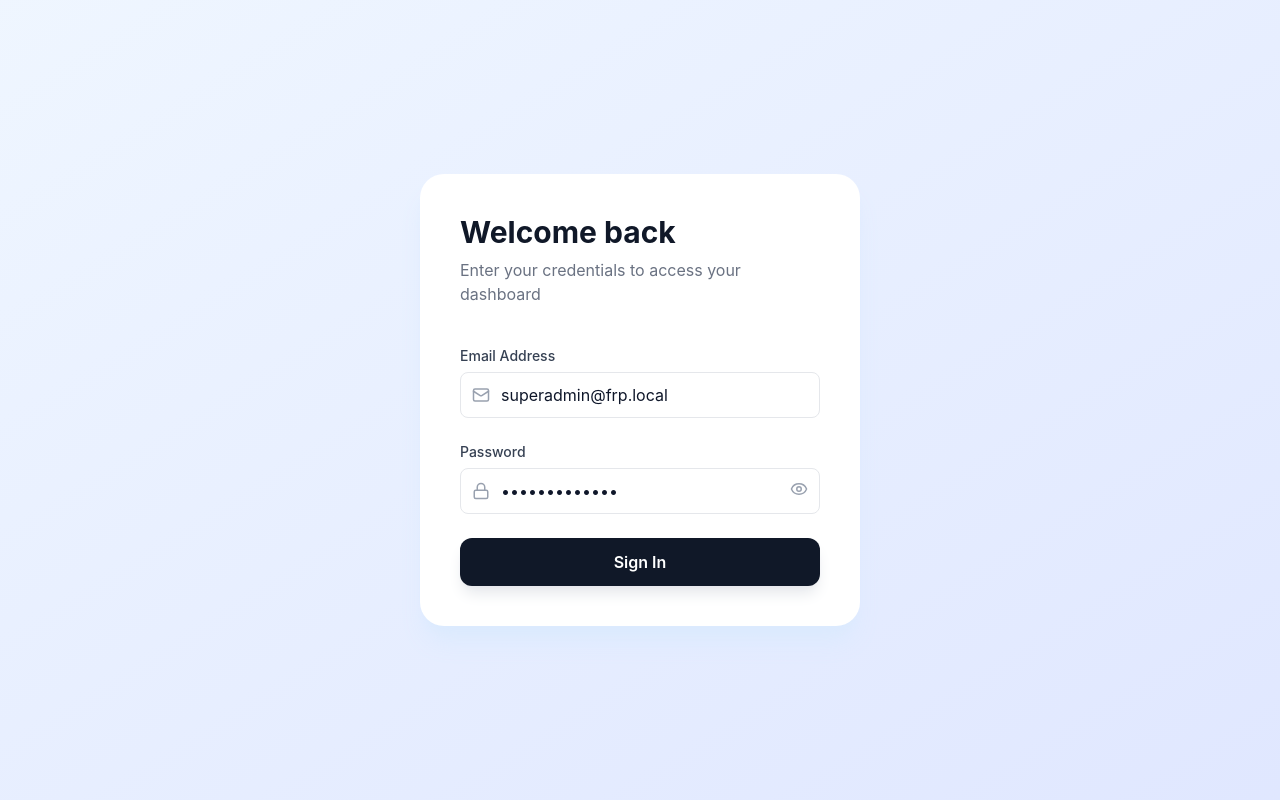
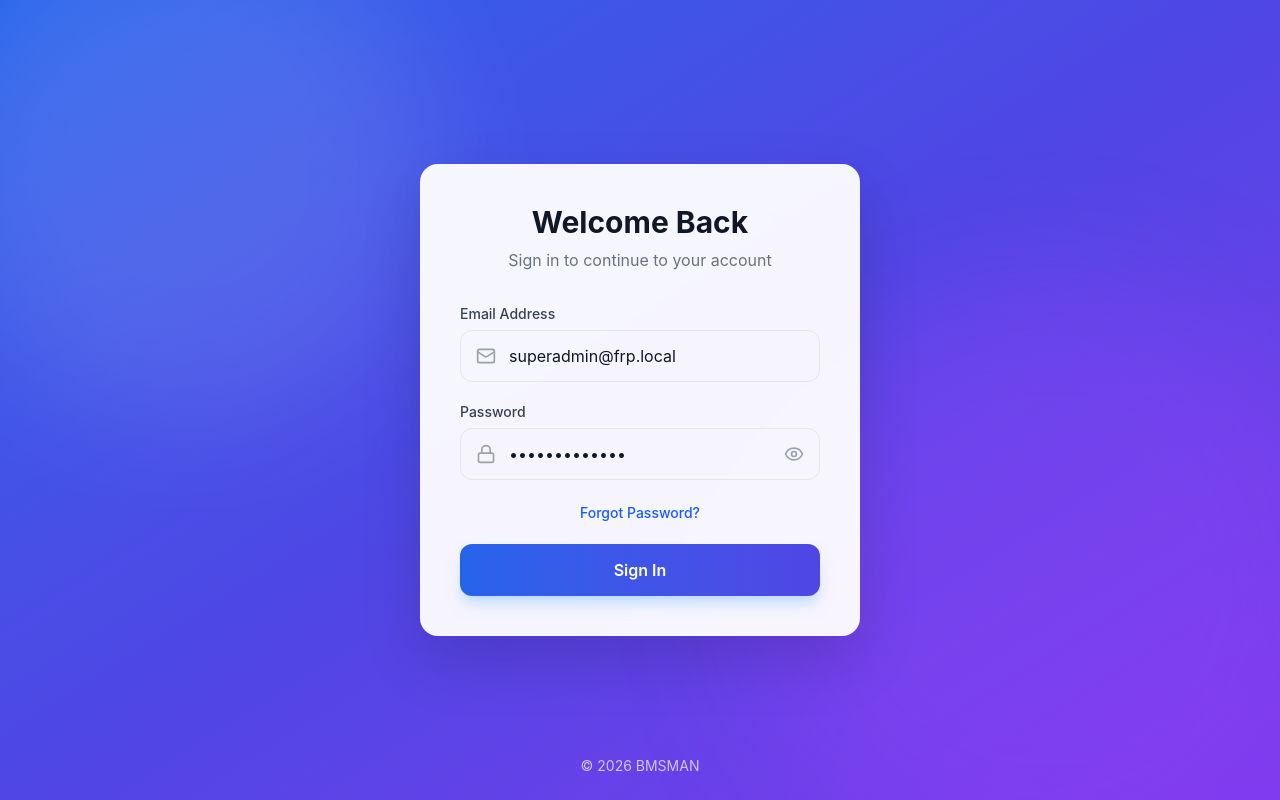
Before and after one commit to sourabh7373/bmsman, a Next.js app: page /login in a window 1280 px wide. Built offline with nearby package versions, Linux system fonts and the light colour scheme.

Commit message:
improve login page UI

```diff
--- a/app/login/page.tsx
+++ b/app/login/page.tsx
@@ -49,9 +49,9 @@ export default function LoginPage() {
   return (
     <AuthLayout>
       <LoginCard>
-        <div className="mb-10">
-          <h1 className="text-3xl font-bold text-gray-900 mb-2">Welcome back</h1>
-          <p className="text-gray-500">Enter your credentials to access your dashboard</p>
+        <div className="text-center mb-8">
+          <h1 className="text-3xl font-bold text-gray-900 mb-2">Welcome Back</h1>
+          <p className="text-gray-500">Sign in to continue to your account</p>
         </div>
 
         {error && (
@@ -60,14 +60,14 @@ export default function LoginPage() {
           </div>
         )}
 
-        <form onSubmit={login} className="space-y-6">
+        <form onSubmit={login} className="space-y-5">
           <InputField
             label="Email Address"
             type="email"
             value={email}
             onChange={(e) => setEmail(e.target.value)}
             placeholder="name@company.com"
-            icon={<Mail size={18} />}
+            icon={<Mail size={20} />}
             required
           />
 
@@ -78,22 +78,26 @@ export default function LoginPage() {
               value={password}
               onChange={(e) => setPassword(e.target.value)}
               placeholder="••••••••"
-              icon={<Lock size={18} />}
+              icon={<Lock size={20} />}
               required
             />
             <button
               type="button"
               onClick={() => setShowPassword(!showPassword)}
-              className="absolute right-3 top-[38px] text-gray-400 hover:text-gray-600 transition-colors"
+              className="absolute right-4 top-[42px] text-gray-400 hover:text-gray-600 transition-colors"
             >
-              {showPassword ? <EyeOff size={18} /> : <Eye size={18} />}
+              {showPassword ? <EyeOff size={20} /> : <Eye size={20} />}
             </button>
+          </div>
+
+          <div className="text-center">
+            <a href="#" className="text-sm text-blue-600 font-medium hover:underline">Forgot Password?</a>
           </div>
 
           <button
             type="submit"
             disabled={loading}
-            className="w-full bg-gray-900 text-white font-semibold rounded-xl h-[48px] hover:bg-gray-800 transition-all disabled:opacity-50 shadow-lg shadow-gray-200"
+            className="w-full bg-gradient-to-r from-[#2563EB] to-[#4F46E5] text-white font-semibold rounded-[12px] h-[52px] hover:opacity-90 transition-all disabled:opacity-50 shadow-lg shadow-blue-200"
           >
             {loading ? "Authenticating..." : "Sign In"}
           </button>
--- a/components/AuthLayout.tsx
+++ b/components/AuthLayout.tsx
@@ -6,10 +6,18 @@ interface AuthLayoutProps {
 
 export const AuthLayout: React.FC<AuthLayoutProps> = ({ children }) => {
   return (
-    <div className="min-h-screen flex w-full items-center justify-center bg-gradient-to-br from-blue-50 to-indigo-100 p-4">
-      <div className="w-full max-w-[440px] bg-white p-8 md:p-10 rounded-3xl shadow-xl shadow-blue-100 animate-in fade-in zoom-in duration-500">
+    <div className="min-h-screen w-full flex items-center justify-center bg-gradient-to-br from-[#2563EB] via-[#4F46E5] to-[#7C3AED] p-4 relative overflow-hidden">
+      {/* Decorative elements */}
+      <div className="absolute top-[-10%] left-[-5%] w-[500px] h-[500px] bg-white/10 rounded-full blur-3xl" />
+      <div className="absolute bottom-[-10%] right-[-5%] w-[600px] h-[600px] bg-purple-500/20 rounded-full blur-3xl" />
+
+      <div className="w-full max-w-[440px] bg-white/95 backdrop-blur-xl p-8 md:p-10 rounded-[18px] shadow-[0_25px_60px_rgba(0,0,0,0.15)] animate-in fade-in zoom-in duration-500 relative z-10">
         {children}
       </div>
+
+      <footer className="absolute bottom-6 text-white/70 text-sm">
+        © 2026 BMSMAN
+      </footer>
     </div>
   );
 };
--- a/components/InputField.tsx
+++ b/components/InputField.tsx
@@ -11,13 +11,13 @@ export const InputField: React.FC<InputFieldProps> = ({ label, icon, ...props })
       <label className="text-sm font-medium text-gray-700">{label}</label>
       <div className="relative">
         {icon && (
-          <div className="absolute left-3 top-1/2 -translate-y-1/2 text-gray-400">
+          <div className="absolute left-4 top-1/2 -translate-y-1/2 text-gray-400">
             {icon}
           </div>
         )}
         <input
           {...props}
-          className={`w-full h-[46px] border border-gray-200 rounded-[8px] px-4 ${icon ? 'pl-10' : ''} outline-none focus:ring-2 focus:ring-blue-500 transition-all`}
+          className={`w-full h-[52px] border border-gray-200 rounded-[12px] px-4 ${icon ? 'pl-12' : ''} outline-none focus:ring-2 focus:ring-blue-500 transition-all`}
         />
       </div>
     </div>
```
